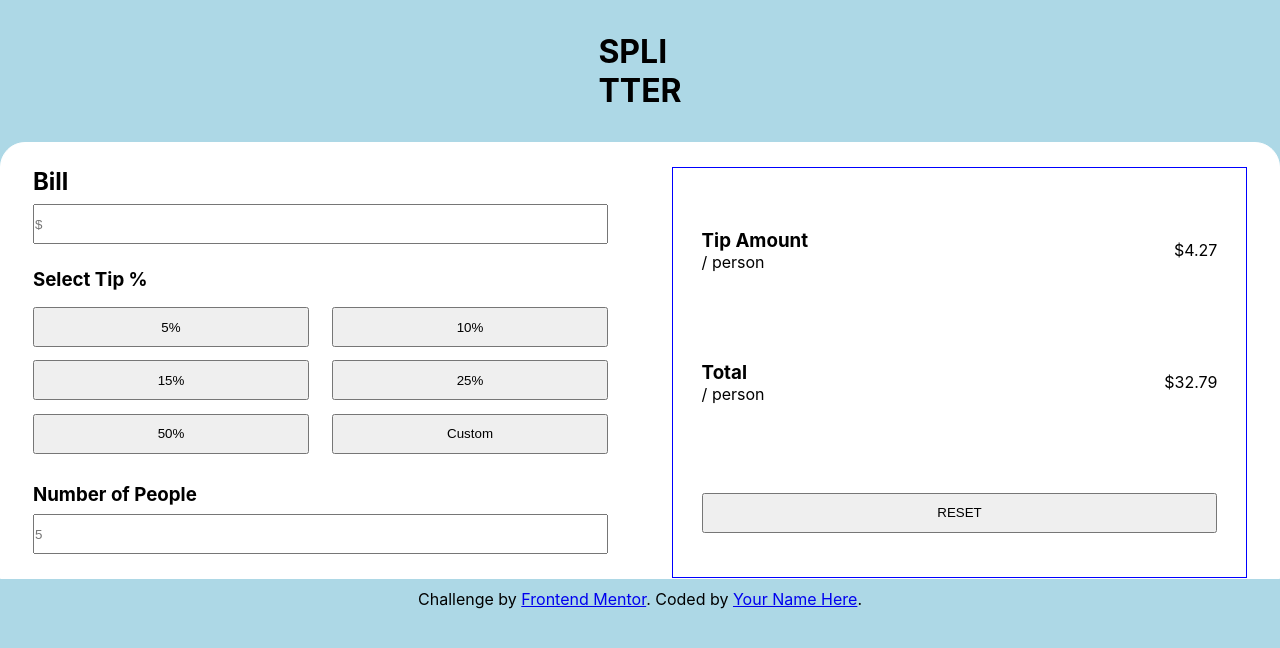
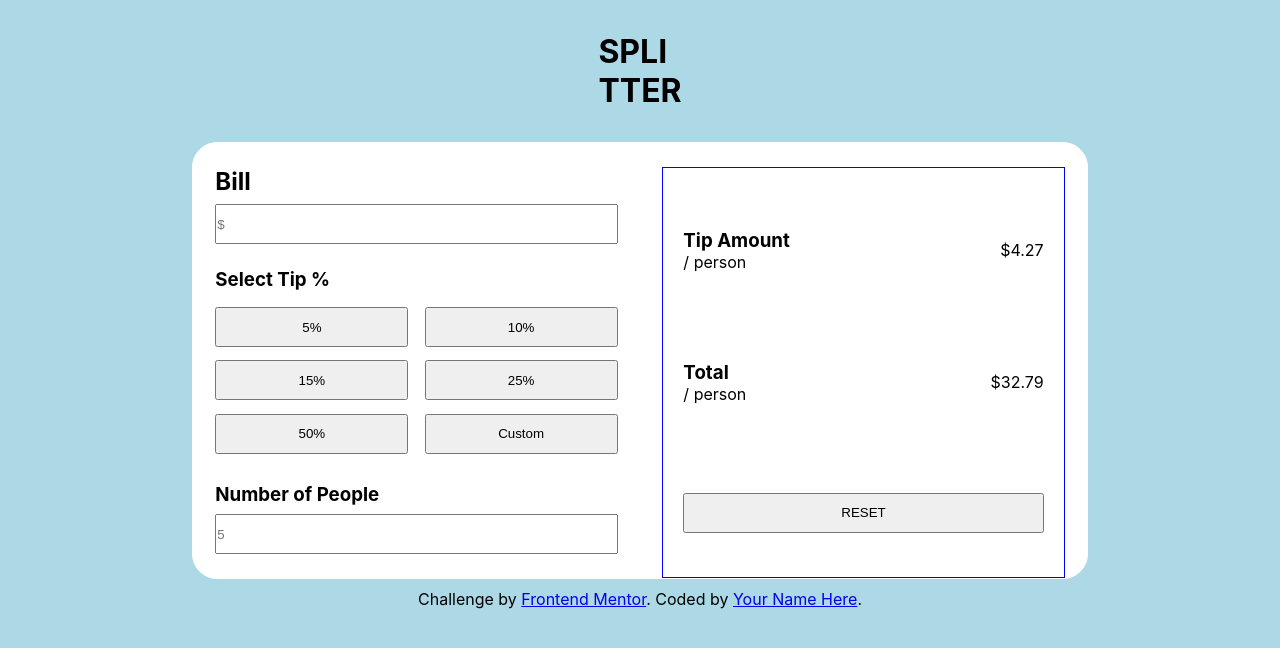
Before and after one commit to Marshnme/Tip-Calculator, a React (Create React App) app: page / in a window 1280 px wide. Shown: the top 648 px of the page. Built offline with nearby package versions, Linux system fonts and the light colour scheme.

Commit message:
centering calc on desktop

```diff
--- a/src/App.css
+++ b/src/App.css
@@ -24,7 +24,7 @@ main{
 .container{
 	display:flex;
 	flex-flow:column nowrap;
-	/* align-content: center; */
+	/* align-content: cener; */
 	/* justify-content: center; */
 }
 
@@ -198,4 +198,13 @@ header{
 		width:45%;
 		height:auto;
 	}
+	.container{
+		align-items: center;
+	}
+
+	main{
+		min-width: 70%;
+		border-radius: 25px;
+
+	}
 }
```
